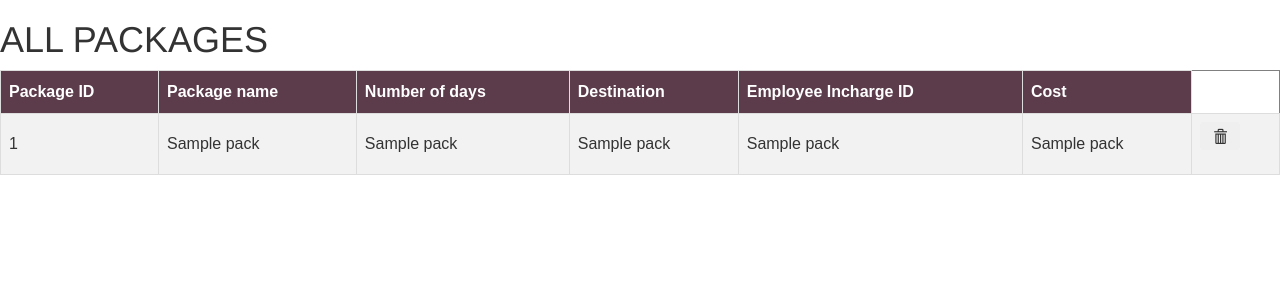
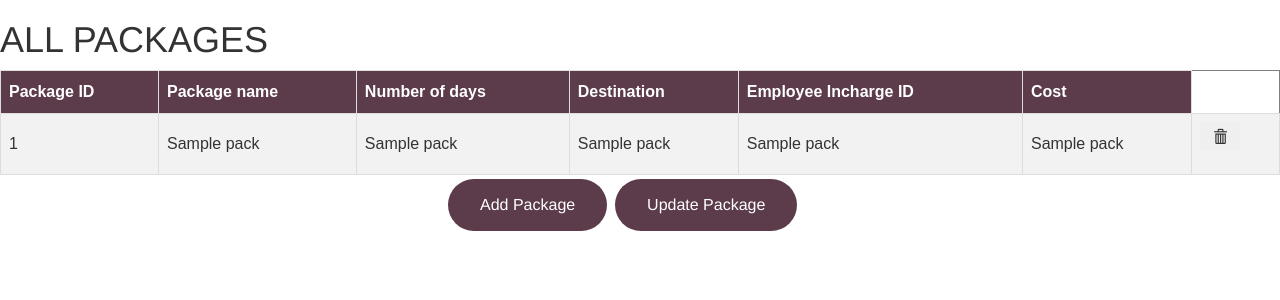
Before and after one commit to KiranRaghavendra1248/Tourism-and-Travel-Web-Application, a Flask app: template templates/packages.html in a window 1280 px wide. Shown: the top 300 px of the page. Run offline with Flask 2, Linux system fonts and the light colour scheme; the template is opened without the code that fills it: most values are stand-ins (such as "Sample title", 1, 10 or a date in 2020); parts of the project's set-up code (start-up, migrations or seed data) failed here and were passed over; some libraries are stand-ins or nearby versions.

Commit message:
buttons added

```diff
--- a/templates/employees.html
+++ b/templates/employees.html
@@ -27,4 +27,5 @@
     </tr>
     {% endfor %}
 </table>
-<button class="button button1">Add Employee</button>
+<button class="button button1" style="	margin-left: 40%;
+margin-right: 30%;">Add Employee</button>
--- a/templates/packages.html
+++ b/templates/packages.html
@@ -31,3 +31,5 @@
     </tr>
     {% endfor %}
 </table>
+<button class="button button1">Add Package</button>
+<button class="button button2">Update Package</button>
--- a/templates/styles.css
+++ b/templates/styles.css
@@ -68,9 +68,13 @@
 	-webkit-transition-duration: 0.4s; /* Safari */
 	transition-duration: 0.4s;
 	border-radius: 30px 30px 30px 30px;
-	margin-left: 40%;
-	margin-right: 30%;
   }
-  .button1:hover {
+  .button1{
+	margin-left: 35%;
+  }
+  .button1:hover{
 	box-shadow: 0 12px 16px 0 rgba(0,0,0,0.24),0 17px 50px 0 rgba(0,0,0,0.19);
   }
+  .button2:hover{
+	box-shadow: 0 12px 16px 0 rgba(0,0,0,0.24),0 17px 50px 0 rgba(0,0,0,0.19);
+  }
```
